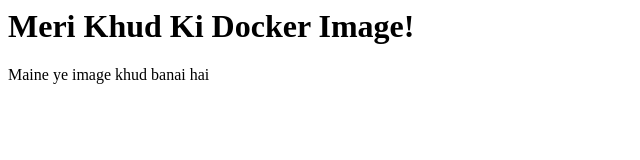
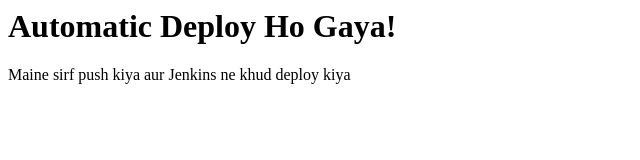
Before and after one commit to iomrarshad/Devops-Automation, a plain HTML site: page index.html in a window 1280 px wide. Shown: the whole page, without its empty margins (0-640 px from the left). Drawn offline with Linux system fonts and the light colour scheme.

Commit message:
webhook test

```diff
--- a/index.html
+++ b/index.html
@@ -1,2 +1,2 @@
-<h1>Meri Khud Ki Docker Image!</h1>
-<p>Maine ye image khud banai hai</p>
+<h1>Automatic Deploy Ho Gaya!</h1>
+<p>Maine sirf push kiya aur Jenkins ne khud deploy kiya</p>
```
